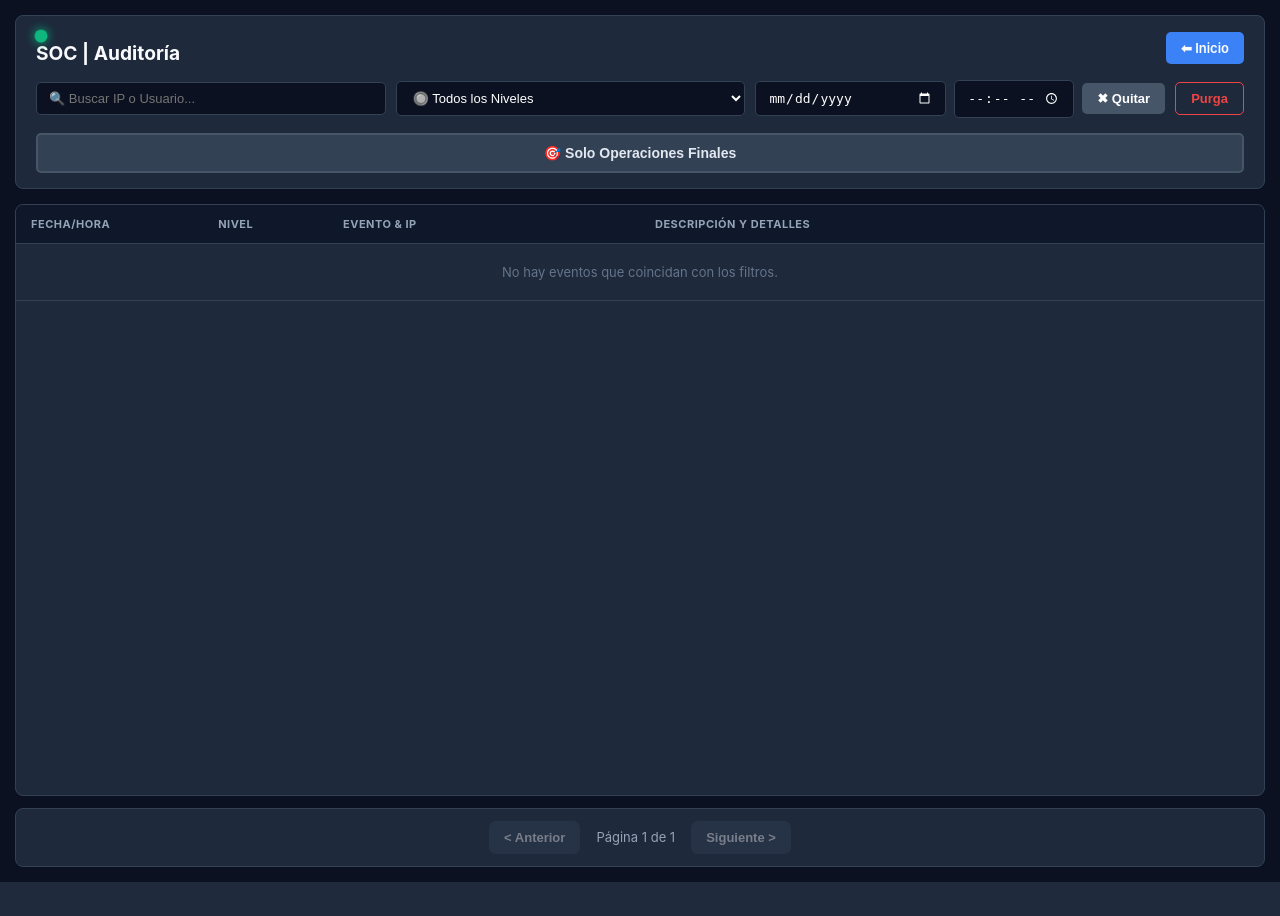
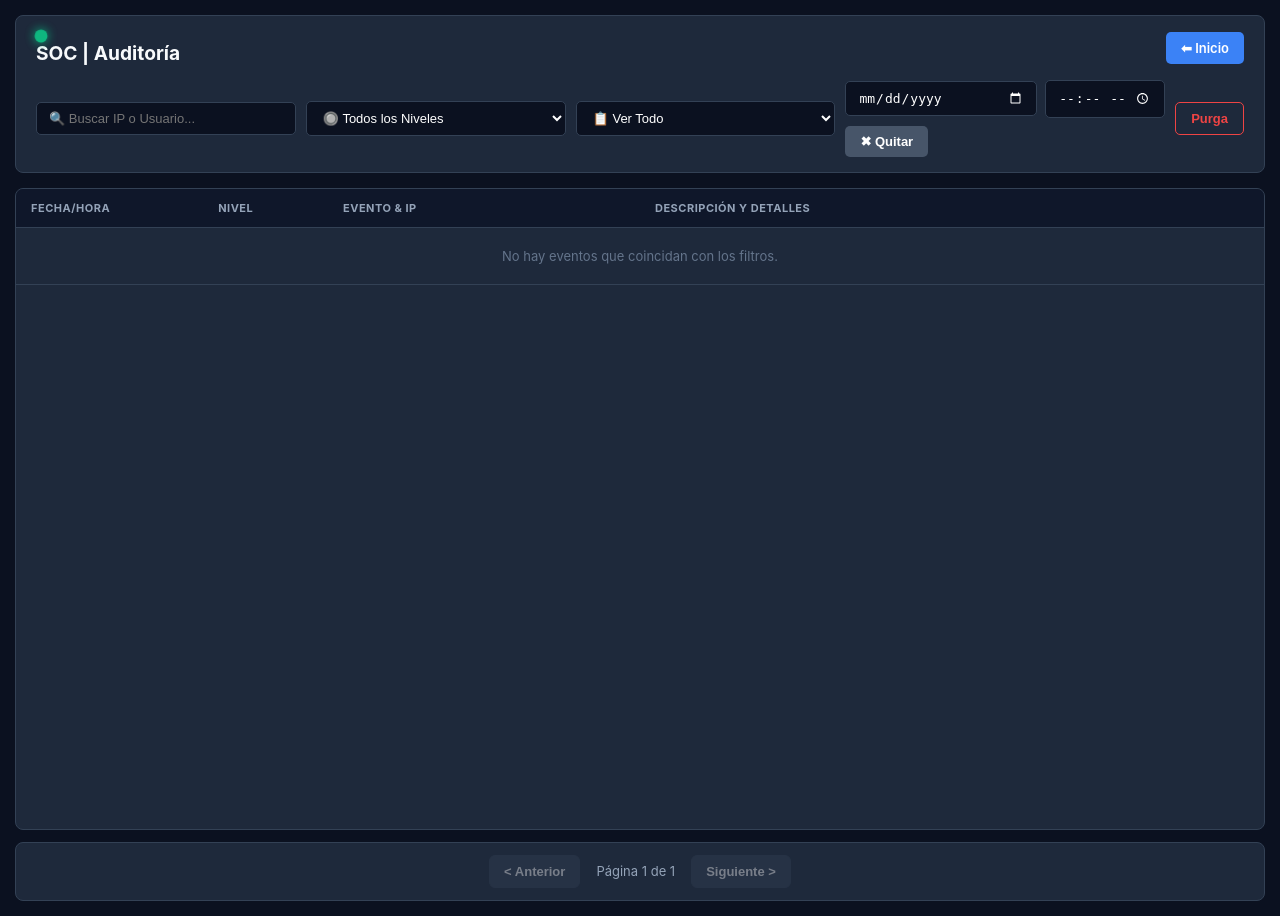
Before and after one commit to Fer333444/Codigos-Retiro, a Flask app: page /centro_seguridad in a window 1280 px wide. Before the commit the page ends 882 px from the top, so only its background shows below. Run offline with Flask 3, Linux system fonts and the light colour scheme; the visitor is signed in with stand-in values (Sample User, id 1); data that the repository does not hold is empty.

Commit message:
Agrgea102

```diff
--- a/templates/centro_seguridad.html
+++ b/templates/centro_seguridad.html
@@ -21,11 +21,8 @@
         .btn { padding: 8px 15px; border-radius: 5px; border: none; cursor: pointer; font-weight: 600; font-size: 13px; text-decoration: none; transition: 0.2s; white-space: nowrap; }
         .btn-blue { background: var(--accent); color: white; } .btn-blue:hover { background: #2563eb; }
         .btn-red { background: transparent; color: #ef4444; border: 1px solid #ef4444; } .btn-red:hover { background: #ef4444; color: white; }
-        .btn-operaciones { background: #334155; color: #e2e8f0; border: 2px solid #475569; flex: 1 1 100%; text-align: center; font-size: 14px; padding: 10px 16px; }
-        .btn-operaciones.activo { background: linear-gradient(135deg, #b45309 0%, #d97706 100%); color: #fff; border-color: #fbbf24; box-shadow: 0 0 12px rgba(251, 191, 36, 0.35); }
-        .filter-operaciones-row { width: 100%; display: flex; flex-wrap: wrap; gap: 8px; }
 
-        .table-container { background: var(--panel-bg); border-radius: 8px; border: 1px solid var(--border); overflow-y: auto; height: calc(100vh - 210px); }
+        .table-container { background: var(--panel-bg); border-radius: 8px; border: 1px solid var(--border); overflow-y: auto; height: calc(100vh - 160px); }
         table { width: 100%; border-collapse: collapse; text-align: left; }
         thead th { background: #0f172a; padding: 12px 15px; font-size: 11px; text-transform: uppercase; letter-spacing: 0.5px; color: var(--text-muted); position: sticky; top: 0; z-index: 10; border-bottom: 1px solid var(--border); }
         tbody td { padding: 12px 15px; border-bottom: 1px solid var(--border); font-size: 13px; vertical-align: top; }
@@ -68,8 +65,7 @@
             .filter-date-group { flex-direction: column; align-items: stretch; }
             #timeInput { max-width: none !important; }
             .btn { text-align: center; }
-            .btn-operaciones { width: 100%; }
-            .table-container { height: calc(100vh - 280px); border: none; background: transparent; overflow: visible; }
+            .table-container { height: calc(100vh - 220px); border: none; background: transparent; overflow: visible; }
 
             table, thead, tbody, th, td, tr { display: block; }
             thead tr { position: absolute; top: -9999px; left: -9999px; }
@@ -103,6 +99,13 @@
                 <option value="BAJO">🟢 Bajo (Visitas)</option>
             </select>
 
+            <select id="filtroCierre" class="filter-select" title="Filtrar por tipo de cierre de operación">
+                <option value="todo">📋 Ver Todo</option>
+                <option value="retirados">✅ Filtrar: Solo Retirados</option>
+                <option value="no_salio">❌ Filtrar: Solo No Salió</option>
+                <option value="vencidos">⚠️ Filtrar: Solo Vencidos</option>
+            </select>
+
             <div class="filter-date-group">
                 <input type="date" id="dateInput" class="search-box" style="color-scheme: dark; cursor: pointer;" title="Seleccionar Fecha">
                 <input type="time" id="timeInput" class="search-box" style="color-scheme: dark; cursor: pointer; max-width: 120px;" title="Seleccionar Hora">
@@ -112,11 +115,6 @@
             <form action="/limpiar_logs_seguridad" method="POST" class="purga-form" onsubmit="return confirm('⚠️ ¿Purga total de datos?');">
                 <button type="submit" class="btn btn-red">Purga</button>
             </form>
-        </div>
-        <div class="filter-operaciones-row">
-            <button type="button" id="btnSoloOperaciones" class="btn btn-operaciones" title="Mostrar solo cierres: retirados, fallidos y expirados">
-                🎯 Solo Operaciones Finales
-            </button>
         </div>
     </div>
 
@@ -149,35 +147,32 @@
         const logsPorPagina = 30;
         let logsFiltrados = [];
         let todosLosLogs = [];
-        let soloOperacionesFinales = false;
         const isMobile = window.innerWidth <= 768;
-
-        const PALABRAS_OPERACION_FINAL = [
-            'retirado', 'dinero en mano', 'no salió', 'no salio', 'fallido', 'expirado', 'vencido'
-        ];
 
         const inputBusqueda = document.getElementById('buscador_soc');
         const selectNivel = document.getElementById('levelFilter');
+        const selectCierre = document.getElementById('filtroCierre');
         const inputFecha = document.getElementById('dateInput');
         const inputHora = document.getElementById('timeInput');
-        const btnSoloOperaciones = document.getElementById('btnSoloOperaciones');
         const tbodyLogs = document.getElementById('tabla_logs');
 
-        function esOperacionFinal(log) {
-            const tipo = (log.tipo || '').trim();
-            if (tipo === 'Visita de Página') return false;
-            const texto = `${log.mensaje || ''} ${log.detalles || ''}`.toLowerCase();
-            const coincide = PALABRAS_OPERACION_FINAL.some(p => texto.includes(p));
-            if (tipo === 'Clic en Interfaz') return coincide;
-            return coincide;
+        function textoMensajeDetalles(log) {
+            return `${log.mensaje || ''} ${log.detalles || ''}`.toLowerCase();
         }
 
-        function actualizarBotonOperaciones() {
-            if (!btnSoloOperaciones) return;
-            btnSoloOperaciones.classList.toggle('activo', soloOperacionesFinales);
-            btnSoloOperaciones.textContent = soloOperacionesFinales
-                ? '🎯 Solo Operaciones Finales (ACTIVO)'
-                : '🎯 Solo Operaciones Finales';
+        function coincideFiltroCierre(log, filtroCierre) {
+            if (!filtroCierre || filtroCierre === 'todo') return true;
+            const texto = textoMensajeDetalles(log);
+            if (filtroCierre === 'retirados') {
+                return texto.includes('retirado') || texto.includes('dinero en mano');
+            }
+            if (filtroCierre === 'no_salio') {
+                return texto.includes('no salió') || texto.includes('no salio') || texto.includes('deuda') || texto.includes('fallido');
+            }
+            if (filtroCierre === 'vencidos') {
+                return texto.includes('expirado') || texto.includes('vencido');
+            }
+            return true;
         }
 
         function textoBusquedaLog(log) {
@@ -202,6 +197,7 @@
         function aplicarFiltros(resetPagina = true) {
             const texto = (inputBusqueda ? inputBusqueda.value : '').trim().toLowerCase();
             const nivel = selectNivel ? selectNivel.value : 'todos';
+            const filtroCierre = selectCierre ? selectCierre.value : 'todo';
             const searchDate = obtenerFechaFiltro();
             const searchTimeRaw = inputHora ? inputHora.value : '';
 
@@ -211,8 +207,8 @@
                 const fullDate = log.fecha || '';
                 const fechaOk = !searchDate || fullDate.startsWith(searchDate);
                 const horaOk = !searchTimeRaw || fullDate.includes(' ' + searchTimeRaw);
-                const operacionOk = !soloOperacionesFinales || esOperacionFinal(log);
-                return textoOk && nivelOk && fechaOk && horaOk && operacionOk;
+                const cierreOk = coincideFiltroCierre(log, filtroCierre);
+                return textoOk && nivelOk && fechaOk && horaOk && cierreOk;
             });
 
             if (resetPagina) {
@@ -228,13 +224,14 @@
             const searchDateRaw = inputFecha ? inputFecha.value : '';
             const searchTimeRaw = inputHora ? inputHora.value : '';
             const filterLevel = selectNivel ? selectNivel.value : 'todos';
+            const filtroCierre = selectCierre ? selectCierre.value : 'todo';
 
-            return { searchText, searchDateRaw, searchTimeRaw, filterLevel, soloOperacionesFinales };
+            return { searchText, searchDateRaw, searchTimeRaw, filterLevel, filtroCierre };
         }
 
         function actualizarEstadoLive() {
-            const { searchText, searchDateRaw, searchTimeRaw, filterLevel, soloOperacionesFinales: soloOps } = obtenerCriteriosFiltro();
-            const hayFiltros = !!(searchText || searchDateRaw || searchTimeRaw || (filterLevel && filterLevel !== 'todos') || soloOps);
+            const { searchText, searchDateRaw, searchTimeRaw, filterLevel, filtroCierre } = obtenerCriteriosFiltro();
+            const hayFiltros = !!(searchText || searchDateRaw || searchTimeRaw || (filterLevel && filterLevel !== 'todos') || (filtroCierre && filtroCierre !== 'todo'));
             const dot = document.getElementById('status-dot');
 
             isPaused = hayFiltros;
@@ -334,11 +331,7 @@
         async function fetchLogs(fecha = '') {
             try {
                 let url = '/api/obtener_logs_seguridad';
-                const params = new URLSearchParams();
-                if (fecha) params.set('fecha', fecha);
-                if (soloOperacionesFinales) params.set('solo_operaciones', '1');
-                const query = params.toString();
-                if (query) url += `?${query}`;
+                if (fecha) url += `?fecha=${fecha}`;
 
                 const response = await fetch(url);
                 todosLosLogs = await response.json();
@@ -373,26 +366,12 @@
         function limpiarFiltros() {
             if (inputBusqueda) inputBusqueda.value = '';
             if (selectNivel) selectNivel.value = 'todos';
+            if (selectCierre) selectCierre.value = 'todo';
             if (inputFecha) inputFecha.value = '';
             if (inputHora) inputHora.value = '';
-            soloOperacionesFinales = false;
-            actualizarBotonOperaciones();
             lastFetchedDate = '';
             actualizarEstadoLive();
             fetchLogs();
-        }
-
-        if (btnSoloOperaciones) {
-            btnSoloOperaciones.addEventListener('click', () => {
-                soloOperacionesFinales = !soloOperacionesFinales;
-                actualizarBotonOperaciones();
-                const { searchDateRaw } = obtenerCriteriosFiltro();
-                if (searchDateRaw) {
-                    filtrarTabla();
-                } else {
-                    fetchLogs(lastFetchedDate);
-                }
-            });
         }
 
         if (inputBusqueda) {
@@ -401,6 +380,10 @@
 
         if (selectNivel) {
             selectNivel.addEventListener('change', () => aplicarFiltros(true));
+        }
+
+        if (selectCierre) {
+            selectCierre.addEventListener('change', () => aplicarFiltros(true));
         }
 
         if (inputFecha) {
```
